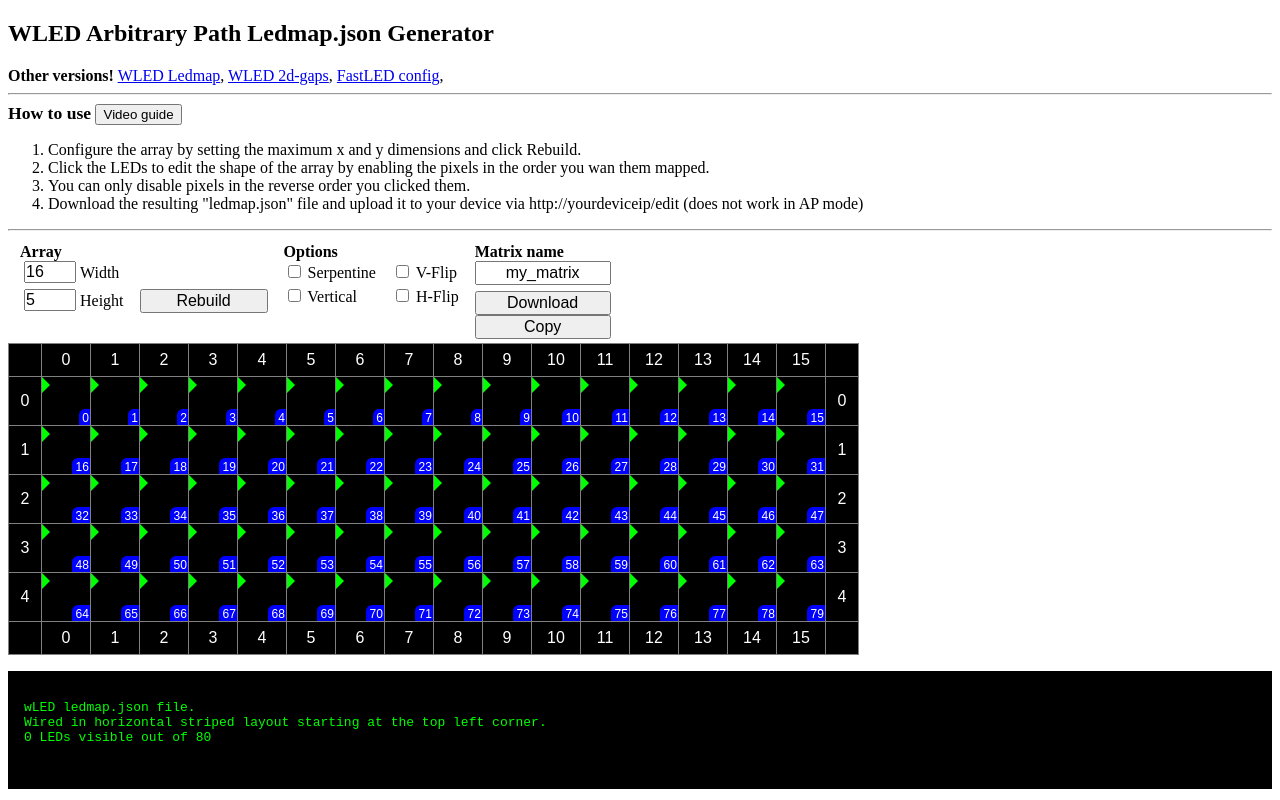
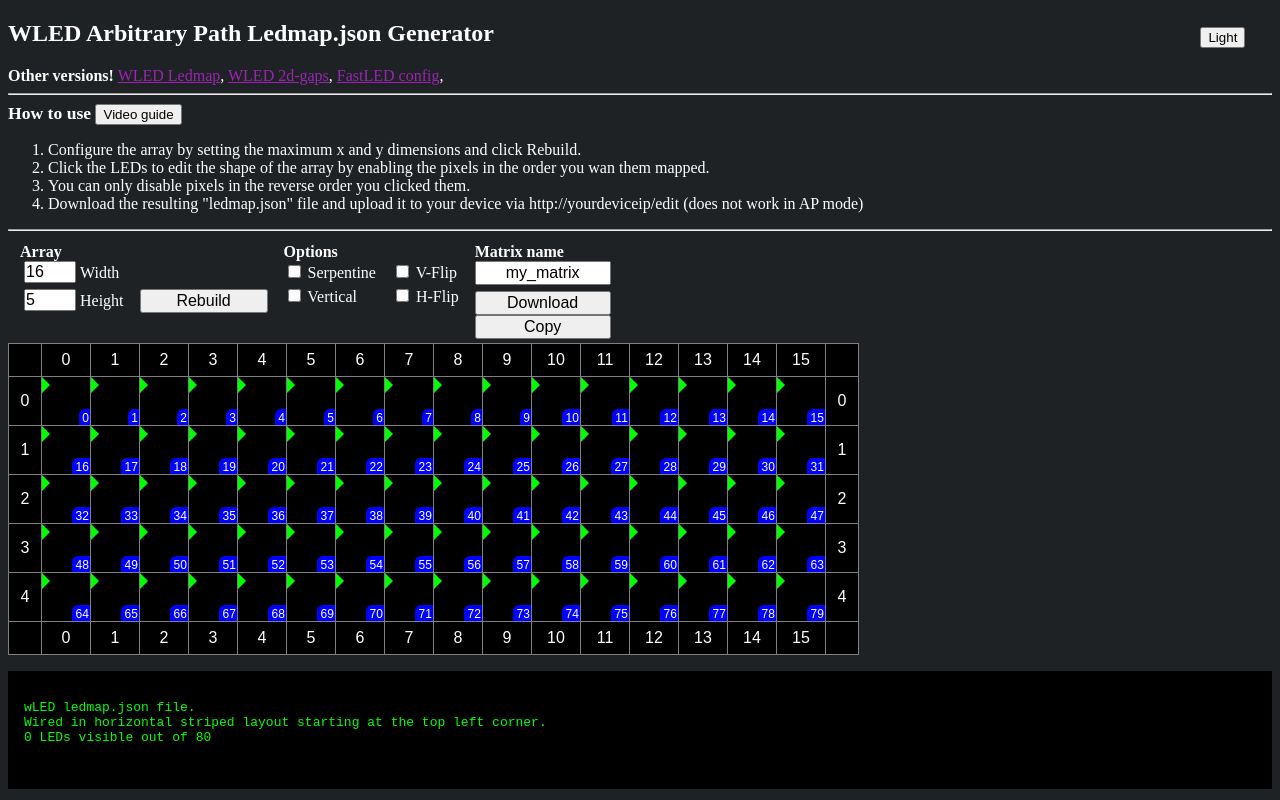
Before and after one commit to Intrinsically-Sublime/WLED-Arbitrary-Path-Ledmap.json-Generator, a plain HTML site: page index.html in a window 1280 px wide. Shown: the top 800 px of the page. Drawn offline with Linux system fonts and the light colour scheme.

Commit message:
Add Dark Mode and make it default

```diff
--- a/XYmapper.css
+++ b/XYmapper.css
@@ -1,3 +1,23 @@
+body {
+  background-color: #1f2224;
+  color: white;
+}
+
+.light-mode {
+  background-color: white;
+  color: black;
+}
+
+a:link { color: #9b24b3; }
+a:visited { color: #4fd9f6; }
+a:hover { color: red; text-decoration: underline; }
+
+.darkToggle {
+  float: right;
+  margin-right: 2em;
+  margin-top: 0.5em;
+}
+
 .ledpixel {
   display:table-cell;
   position: relative;
@@ -151,7 +171,7 @@
   position: absolute;
   right: 0;
   z-index: 3;
-  color: white;
+  color: black;
   font-size: 32px;
   font-weight: bold;
   padding: 0.2em 0.45em;
--- a/XYmapper.js
+++ b/XYmapper.js
@@ -21,6 +21,18 @@
 var wiringHFlip = "left";
 var freestyleCounter = 0;
 var lastFreestyle = 0;
+
+function lightMode() {
+  var element = document.body;
+  element.classList.toggle("light-mode");
+
+  var btn = document.getElementById("lightToggle");
+  if (btn.innerText == "Dark") {
+    btn.innerText = "Light";
+  } else {
+    btn.innerText = "Dark";
+  }
+}
 
 function showGuide() {
     document.getElementById("popupGuide").style.display = "block";
--- a/index.html
+++ b/index.html
@@ -9,6 +9,7 @@
 
   </head>
   <body>
+    <button class="darkToggle" id="lightToggle" onclick="lightMode()">Light</button>
     <h2>WLED Arbitrary Path Ledmap.json Generator</h2>
     <label><b>Other versions!</b></label>
       <a href="https://intrinsically-sublime.github.io/WLED-Ledmap.json-Generator/">WLED Ledmap</a>,
```
